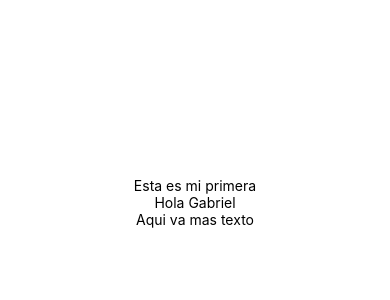
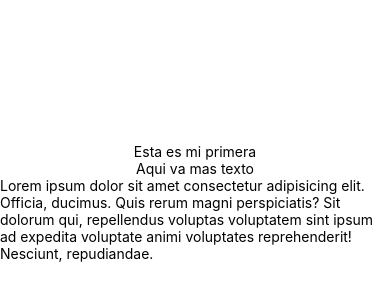
Before and after one commit to gabr13l195/app_react_mobile, a React Native app: screen / in a window 390 px wide. Shown: the part 220-520 px from the top of the page. Built offline with nearby package versions, Linux system fonts and the light colour scheme.

Commit message:
Probando texto

```diff
--- a/App.tsx
+++ b/App.tsx
@@ -5,8 +5,9 @@ export default function App() {
   return (
     <View style={styles.container}>
       <Text>Esta es mi primera</Text>
-      <Text>Hola Gabriel</Text>
       <Text>Aqui va mas texto</Text>
+      <Text>Lorem ipsum dolor sit amet consectetur adipisicing elit. Officia, ducimus. Quis rerum magni perspiciatis? Sit dolorum qui,
+        repellendus voluptas voluptatem sint ipsum ad expedita voluptate animi voluptates reprehenderit! Nesciunt, repudiandae.</Text>
       <StatusBar style="auto" />
     </View>
   );
```
